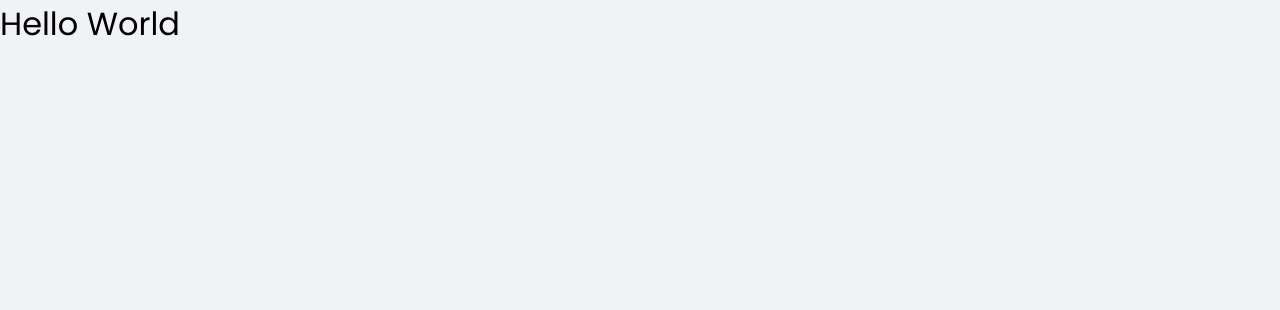
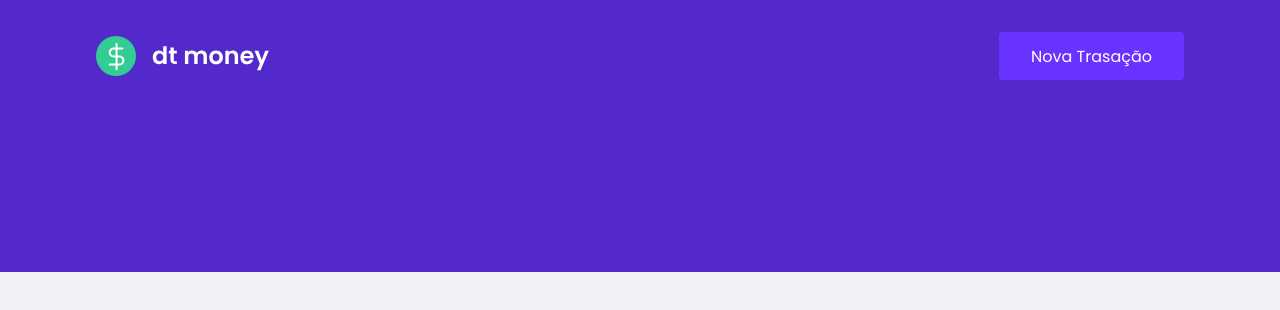
Before and after one commit to luisbarufi/dtmoney, a React (Create React App) app: page / in a window 1280 px wide. Shown: the top 310 px of the page. Built offline with nearby package versions, Linux system fonts and the light colour scheme.

Commit message:
header component

```diff
--- a/src/App.tsx
+++ b/src/App.tsx
@@ -1,10 +1,11 @@
 import { GlobalStyle } from "./assets/styles/global";
+import { Header } from "./components/Header";
 
 export function App() {
   return (
-    <div className="App">
-      <h1>Hello World</h1>
+    <>
+      <Header />
       <GlobalStyle />
-    </div>
+    </>
   );
-}
+};
--- /dev/null
+++ b/src/components/Header/index.tsx
@@ -0,0 +1,14 @@
+import logoImg from '../../assets/logo.svg';
+import { Container, Content } from './styles';
+
+export function Header() {
+  return (
+    <Container>
+      <Content>
+        <img src={logoImg} alt="dtmoney" />
+
+        <button type="button">Nova Trasação</button>
+      </Content>
+    </Container>
+  );
+};
--- /dev/null
+++ b/src/components/Header/styles.ts
@@ -0,0 +1,31 @@
+import styled from 'styled-components';
+
+export const Container = styled.header`
+  background: var(--blue);
+`;
+
+export const Content = styled.div`
+  max-width: 1120px;
+  margin: 0 auto;
+
+  padding: 2rem 1rem 12rem;
+  display: flex;
+  align-items: center;
+  justify-content: space-between;
+
+  button {
+    font-size: 1rem;
+    color: #FFF;
+    background: var(--blue-light);
+    border: 0;
+    padding: 0 2rem;
+    border-radius: 0.25rem;
+    height: 3rem;
+
+    transition: filter 0.2s;
+
+    &:hover {
+      filter: brightness(0.9);
+    }
+  }
+`;
```
